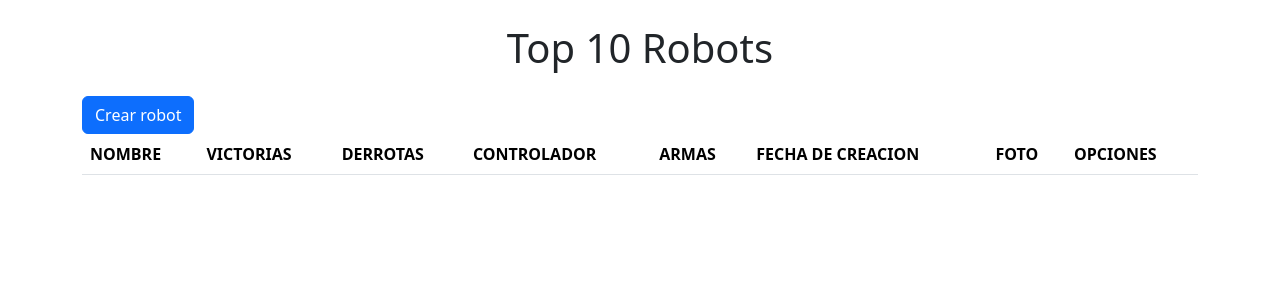
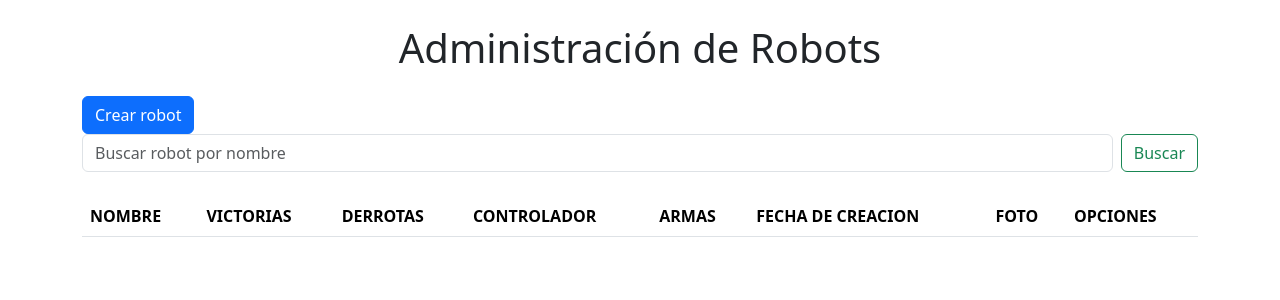
Before and after one commit to Elm3rr/Casino, a Spring Boot app: page /public/ranking in a window 1280 px wide. Shown: the top 300 px of the page. Run offline with Spring Boot 4, Linux system fonts and the light colour scheme; the visitor is signed in with stand-in values (Sample User, id 1); data that the repository does not hold is empty; some of the project's set-up classes (security, data sources, template engines, error pages and the like) are left out, and stand-ins take their place; some libraries are stand-ins or nearby versions.

Commit message:
YA ESTA COMPLETO EL RANKING

```diff
--- a/src/main/java/com/Proyecto/Final/Controlladores/PublicController.java
+++ b/src/main/java/com/Proyecto/Final/Controlladores/PublicController.java
@@ -96,7 +96,7 @@ public class PublicController {
 
     @GetMapping("/ranking")
     public String ranking(Model model){
-        List<Robot> robots = robotService.robots_list();
+        List<Robot> robots = robotService.robots_list_habilitados();
         model.addAttribute("robots", robots);
         return "ranking";
     }
--- a/src/main/java/com/Proyecto/Final/Repository/RobotRepository.java
+++ b/src/main/java/com/Proyecto/Final/Repository/RobotRepository.java
@@ -1,9 +1,13 @@
 package com.Proyecto.Final.Repository;
 
+import org.springframework.data.domain.Pageable;
 import org.springframework.data.jpa.repository.JpaRepository;
 
 import com.Proyecto.Final.Entity.Robot;
+import java.util.List;
+
 
 public interface RobotRepository extends JpaRepository <Robot, Long>{
-
+    List<Robot> findByDescalificadoFalseOrderByVictoriasDesc(Pageable pageable);
+    List<Robot> findByNombreContainingIgnoreCase(String nombre);
 }
--- a/src/main/resources/templates/ranking.html
+++ b/src/main/resources/templates/ranking.html
@@ -8,8 +8,13 @@
   </head>
   <body>
     <div class="container">
-        <h1 class="text-center my-4">Top 10 Robots</h1>
+        <h1 class="text-center my-4" sec:authorize="hasRole('ADMIN')">Administración de Robots</h1>
+        <h1 class="text-center my-4" sec:authorize="!hasRole('ADMIN')">Top 10 Robots</h1>
         <a class = "btn btn-primary" href="/admin/create_robot" sec:authorize="hasRole('ADMIN')">Crear robot</a>
+        <form class="d-flex mb-4" sec:authorize="hasRole('ADMIN')" action="/admin/buscar" method="get">
+            <input class="form-control me-2" type="search" name="query" placeholder="Buscar robot por nombre" aria-label="Search">
+            <button class="btn btn-outline-success" type="submit">Buscar</button>
+        </form>
         <table class="table">
         <thead>
             <tr>
@@ -38,7 +43,7 @@
                     <a class="btn btn-primary btn-sm"
                         th:href="@{/admin/edit_robot(id=${robot.id})}">Editar</a>
                     <a class="btn btn-danger btn-sm"
-                        th:href="@{/public/eliminar(id=${robot.id})}"
+                        th:href="@{/admin/delete_robot(id=${robot.id})}"
                         onclick="return confirm('Are you sure?')">Eliminar</a>
 
                 </td>
```
Also changed, not shown: src/main/java/com/Proyecto/Final/Controlladores/AdminController.java (+23 -0 lines), src/main/java/com/Proyecto/Final/Controlladores/UserController.java (+1 -9 lines), src/main/java/com/Proyecto/Final/Service/RobotService.java (+21 -5 lines), src/main/resources/static/images/1727318682196-61S5V-3RpgL._AC_UF894,1000_QL80_.jpg (added), src/main/resources/static/images/1727319292126-61S5V-3RpgL._AC_UF894,1000_QL80_.jpg (added).
